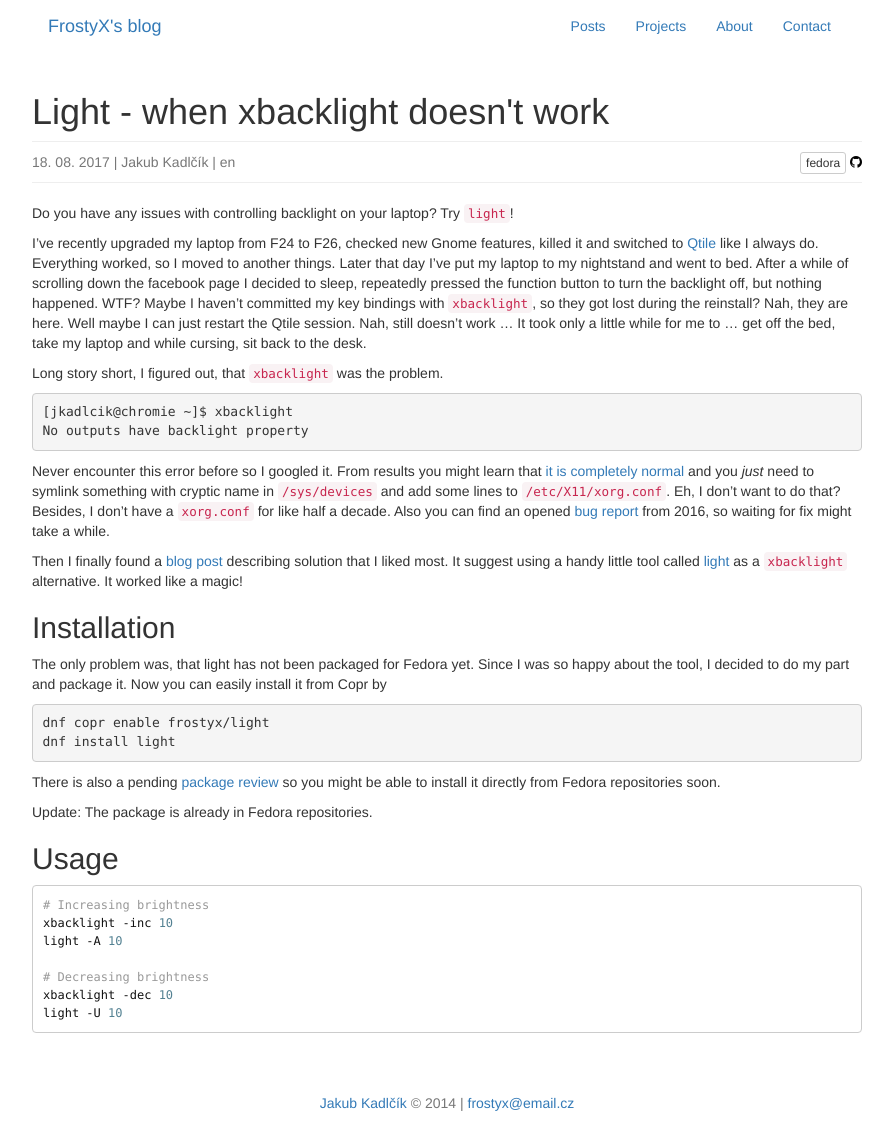
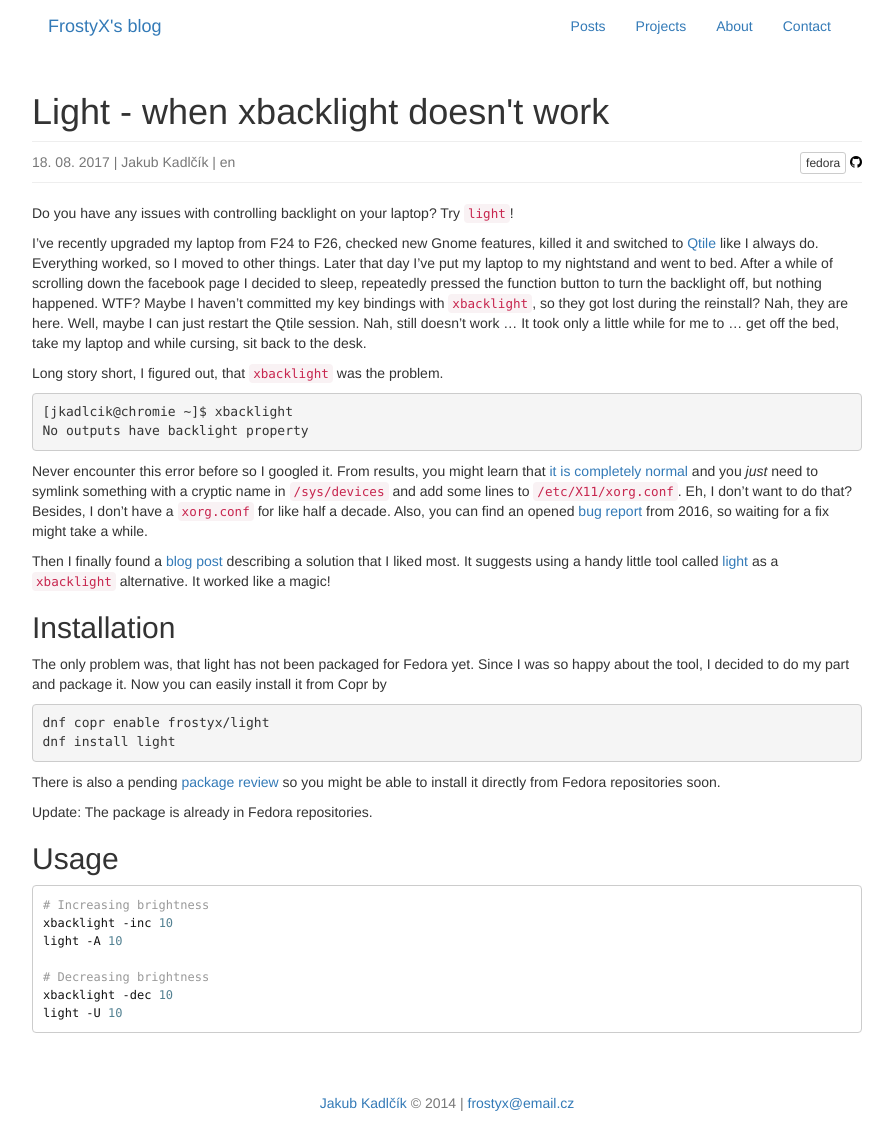
Before and after one commit to FrostyX/frostyx.github.io, a Jekyll site: the page built from _posts/2017-08-18-light-when-xbacklight-doesnt-work.md, in a window 1280 px wide. Shown: the whole page, without its empty margins (193-1086 px from the left). Built offline with Jekyll 4.4.1, drawn with Linux system fonts in a browser that asks for light colours; nearby versions of some CDN libraries; comment, search, counter and statistics services are not loaded.

Commit message:
Review the article about light

```diff
--- a/_posts/2017-08-18-light-when-xbacklight-doesnt-work.md
+++ b/_posts/2017-08-18-light-when-xbacklight-doesnt-work.md
@@ -7,7 +7,7 @@
 
 Do you have any issues with controlling backlight on your laptop? Try `light`!
 
-I've recently upgraded my laptop from F24 to F26, checked new Gnome features, killed it and switched to [Qtile](http://www.qtile.org/) like I always do. Everything worked, so I moved to another things. Later that day I've put my laptop to my nightstand and went to bed. After a while of scrolling down the facebook page I decided to sleep, repeatedly pressed the function button to turn the backlight off, but nothing happened. WTF? Maybe I haven't committed my key bindings with `xbacklight`, so they got lost during the reinstall? Nah, they are here. Well maybe I can just restart the Qtile session. Nah, still doesn't work ... It took only a little while for me to ... get off the bed, take my laptop and while cursing, sit back to the desk.
+I've recently upgraded my laptop from F24 to F26, checked new Gnome features, killed it and switched to [Qtile](http://www.qtile.org/) like I always do. Everything worked, so I moved to other things. Later that day I've put my laptop to my nightstand and went to bed. After a while of scrolling down the facebook page I decided to sleep, repeatedly pressed the function button to turn the backlight off, but nothing happened. WTF? Maybe I haven't committed my key bindings with `xbacklight`, so they got lost during the reinstall? Nah, they are here. Well, maybe I can just restart the Qtile session. Nah, still doesn't work ... It took only a little while for me to ... get off the bed, take my laptop and while cursing, sit back to the desk.
 
 
 Long story short, I figured out, that `xbacklight` was the problem.
@@ -15,9 +15,9 @@
     [jkadlcik@chromie ~]$ xbacklight
     No outputs have backlight property
 
-Never encounter this error before so I googled it. From results you might learn that [it is completely normal](https://askubuntu.com/questions/715306/xbacklight-no-outputs-have-backlight-property-no-sys-class-backlight-folder) and you *just* need to symlink something with cryptic name in `/sys/devices` and add some lines to `/etc/X11/xorg.conf`. Eh, I don't want to do that? Besides, I don't have a `xorg.conf` for like half a decade. Also you can find an opened [bug report](https://bugzilla.redhat.com/show_bug.cgi?id=1354662) from 2016, so waiting for fix might take a while.
+Never encounter this error before so I googled it. From results, you might learn that [it is completely normal](https://askubuntu.com/questions/715306/xbacklight-no-outputs-have-backlight-property-no-sys-class-backlight-folder) and you *just* need to symlink something with a cryptic name in `/sys/devices` and add some lines to `/etc/X11/xorg.conf`. Eh, I don't want to do that? Besides, I don't have a `xorg.conf` for like half a decade. Also, you can find an opened [bug report](https://bugzilla.redhat.com/show_bug.cgi?id=1354662) from 2016, so waiting for a fix might take a while.
 
-Then I finally found a [blog post](https://cialu.net/brightness-control-not-work-i3wm/) describing solution that I liked most. It suggest using a handy little tool called [light](http://haikarainen.github.io/light/) as a `xbacklight` alternative. It worked like a magic!
+Then I finally found a [blog post](https://cialu.net/brightness-control-not-work-i3wm/) describing a solution that I liked most. It suggests using a handy little tool called [light](http://haikarainen.github.io/light/) as a `xbacklight` alternative. It worked like a magic!
 
 ## Installation
 
```
